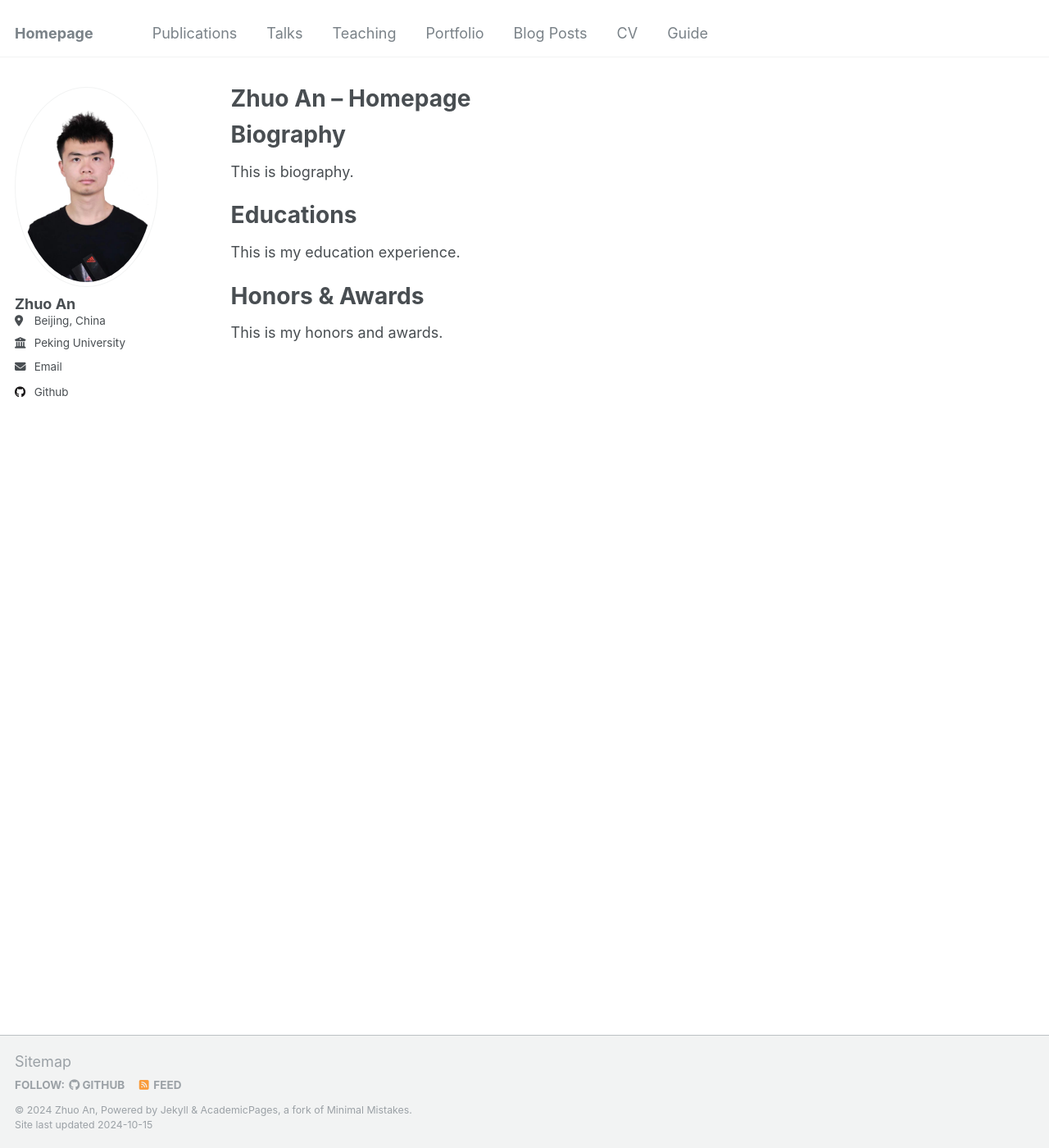
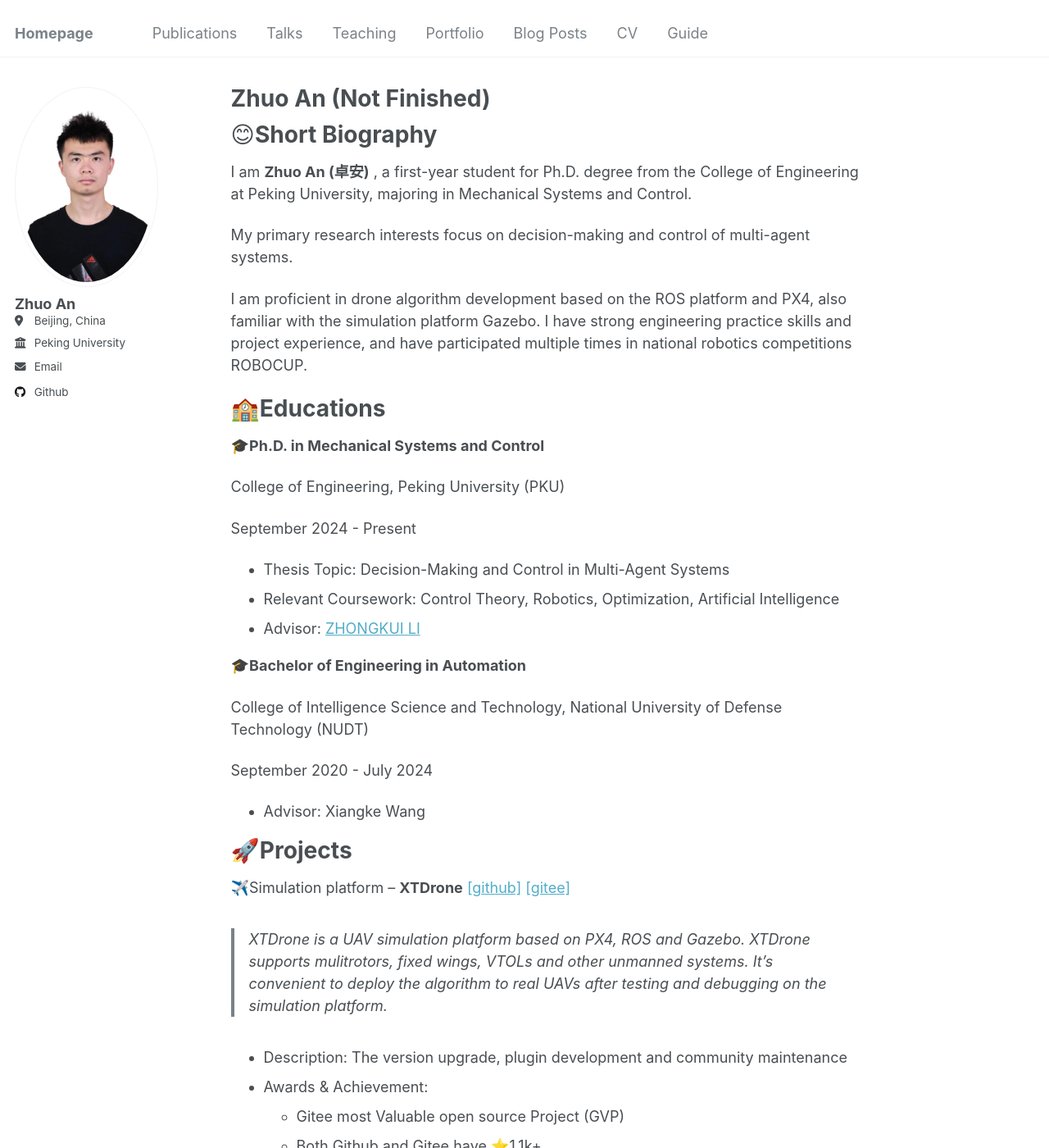
Before and after one commit to andy-zhuo-02/andy-zhuo-02.github.io, a Jekyll site: the page built from _pages/about.md, in a window 1280 px wide and 1400 px high. Shown: the whole window at 82% size. Built offline with Jekyll 4.4.1, drawn with Linux system fonts in a browser that asks for light colours; some of the changed text lies outside the part shown.

Commit message:
Update homepage description

```diff
--- a/_config.yml
+++ b/_config.yml
@@ -11,7 +11,7 @@ locale                   : "en-US"
 title                    : "Homepage"
 title_separator          : "-"
 name                     : &name "Zhuo An"
-description              : &description "A bachlor-straight-to-doctorate student in CoE, PKU"
+description              : &description "Ph.D. Candidate in CoE, PKU"
 url                      : https://andy-zhuo-02.github.io # the base hostname & protocol for your site e.g. "https://mmistakes.github.io"
 baseurl                  : "" # the subpath of your site, e.g. "/blog"
 repository               : "andy-zhuo-02/andy-zhuo-02.github.io"
--- a/_pages/about.md
+++ b/_pages/about.md
@@ -1,22 +1,66 @@
 ---
 permalink: /
-title: "Zhuo An -- Homepage"
+title: "Zhuo An (Not Finished)"
 author_profile: true
 redirect_from:
   - /about/
   - /about.html
 ---
+😊Short Biography
+=================
 
+I am **Zhuo An (卓安)** , a first-year student for Ph.D. degree from the College of Engineering at Peking University, majoring in Mechanical Systems and Control.
 
+My primary research interests focus on decision-making and control of multi-agent systems.
 
-Biography
-======
-This is biography.
+I am proficient in drone algorithm development based on the ROS platform and PX4, also familiar with the simulation platform Gazebo. I have strong engineering practice skills and project experience, and have participated multiple times in national robotics competitions ROBOCUP.
 
-Educations
-======
-This is my education experience.
+🏫Educations
+============
 
-Honors & Awards
-======
-This is my honors and awards.
+**🎓Ph.D. in Mechanical Systems and Control**
+
+College of Engineering, Peking University (PKU)
+
+September 2024 - Present
+
+- Thesis Topic: Decision-Making and Control in Multi-Agent Systems
+- Relevant Coursework: Control Theory, Robotics, Optimization, Artificial Intelligence
+- Advisor: [ZHONGKUI LI](https://www.zhongkuili-pku.com/home/)
+
+**🎓Bachelor of Engineering in Automation**
+
+College of Intelligence Science and Technology, National University of Defense Technology (NUDT)
+
+September 2020 - July 2024
+
+* Advisor: Xiangke Wang
+
+🚀Projects
+==========
+
+✈️Simulation platform -- **XTDrone** [[github]](https://github.com/robin-shaun/XTDrone) [[gitee]](https://gitee.com/robin_shaun/XTDrone)
+
+> XTDrone is a UAV simulation platform based on PX4, ROS and Gazebo. XTDrone supports mulitrotors, fixed wings, VTOLs and other unmanned systems. It's convenient to deploy the algorithm to real UAVs after testing and debugging on the simulation platform.
+
+* Description: The version upgrade, plugin development and community maintenance
+* Awards & Achievement:
+  * Gitee most Valuable open source Project (GVP)
+  * Both Github and Gitee have ⭐1.1k+
+
+🏆Awards & 📖Scholarship
+========================
+
+**Ph.D. Candidate**
+
+* The Future is Promising😉.
+
+**Bachelor**
+
+* 12/2022 📖National Scholarship
+* 12/2021 📖National Scholarship
+* 12/2023 📖China Aerospace Science and Technology Corporation (CASC) Scholarship
+* 06/2022 📖Wu Yundong Scholarship from Northwest Institute of Mechanical & Electrical Engineering
+* 10/2023 🏆First Prize in drone physical competition, Drone Challenge Competition, 2024 China Robot Competition and RoboCup Robot World Cup China Competition
+* 07/2023 🏆First Place Award in the 7-th International Competition of Military Iechnical College Lt. General Ibrahim Selim Award (ICMTC2023) Cairo, Egypt, 15-20 July, 2023
+* 12/2022 🏆Special Prize in the 6th Military Modeling Competition, 2022
```
